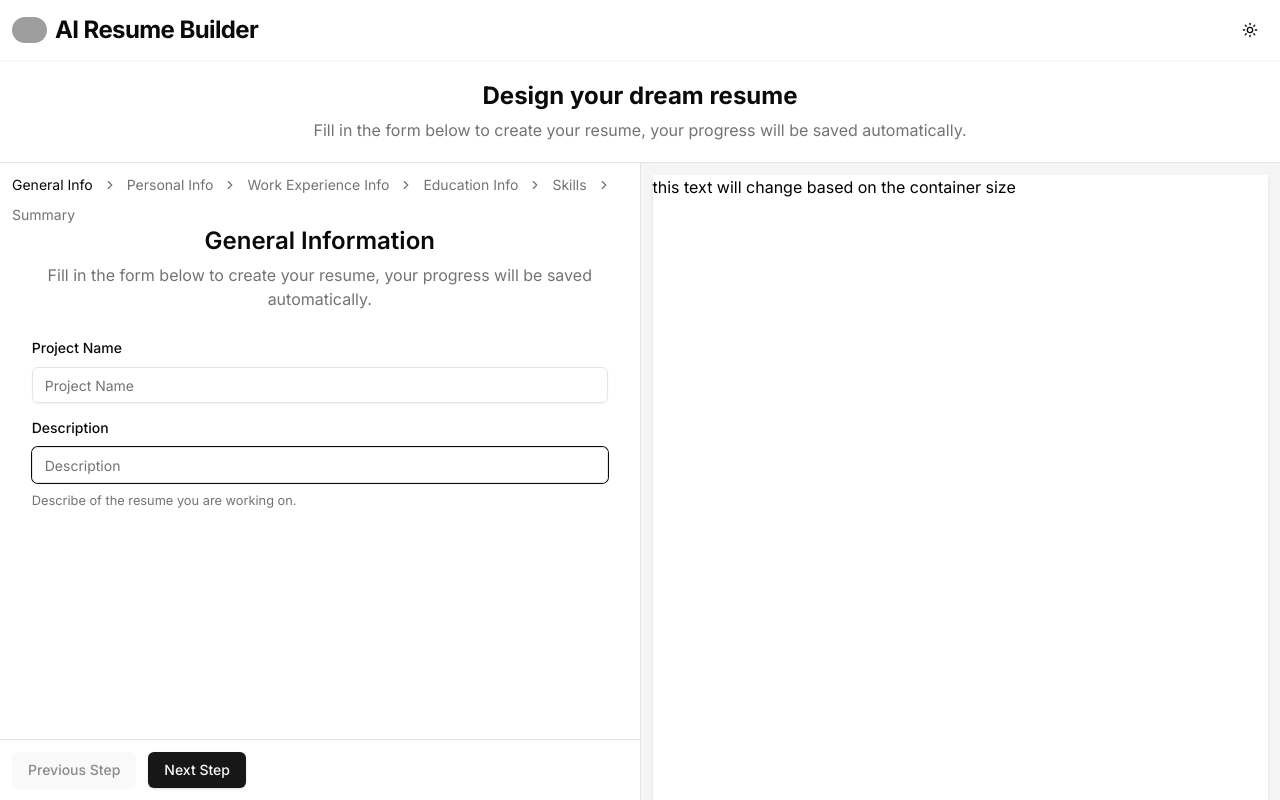
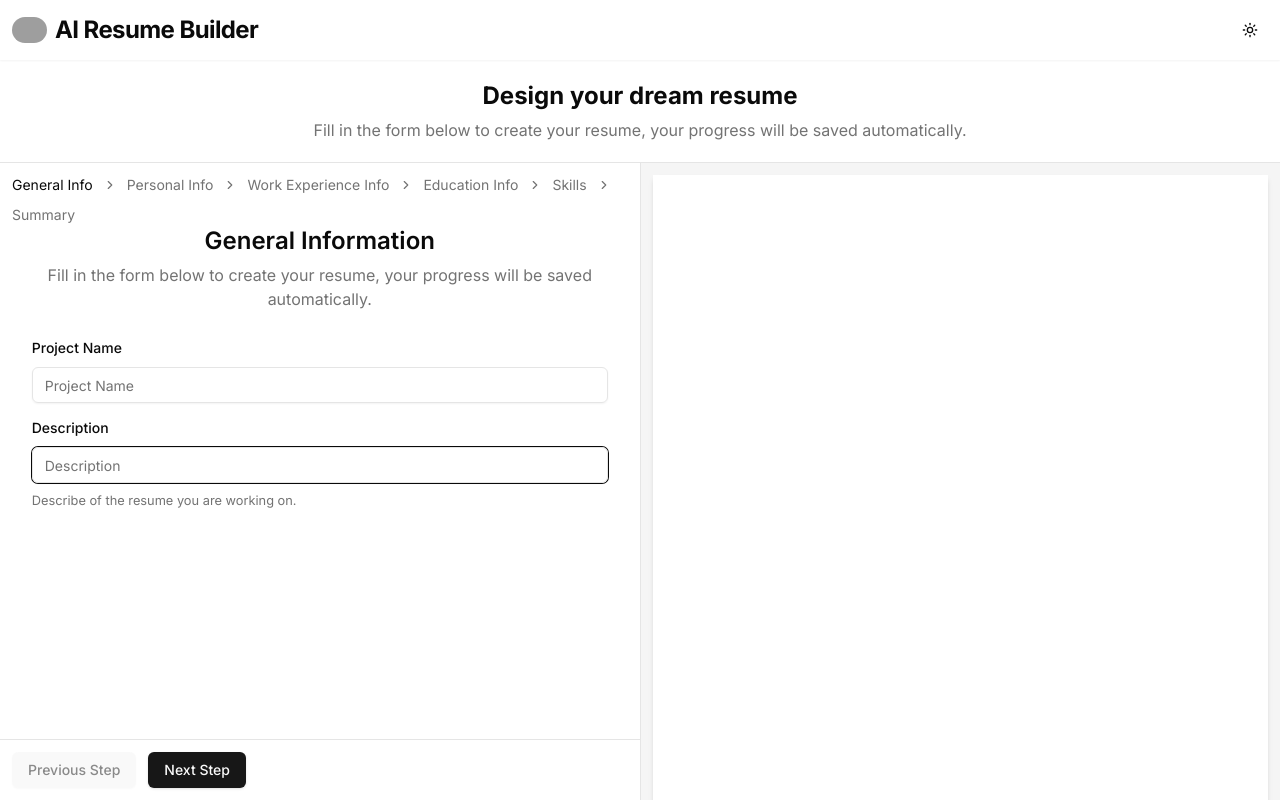
Before and after one commit to kartikgulati/AI-ResumeBuilder, a Next.js app: page /editor in a window 1280 px wide. Shown: the top 800 px of the page. Built offline with nearby package versions, Linux system fonts and the light colour scheme; grey boxes are pictures that could not be loaded.

Commit message:
created the resume preview - in process

```diff
--- a/src/components/ResumePreview.tsx
+++ b/src/components/ResumePreview.tsx
@@ -1,19 +1,79 @@
+import useDimension from "@/hooks/useDimension";
 import { cn } from "@/lib/utils";
 
 import { ResumeValues } from "@/lib/validaton";
+import React, { useEffect, useState } from "react";
 
 interface ResumePreviewProps {
-    resumeData: ResumeValues;
-    className?: string;
+  resumeData: ResumeValues;
+  className?: string;
 }
 
-export default function ResumePreview({resumeData,className}:ResumePreviewProps) {
+export default function ResumePreview({
+  resumeData,
+  className,
+}: ResumePreviewProps) {
+    const containerRef = React.useRef<HTMLDivElement>(null);
 
-    return (
-        <div className={cn("bg-white text-black h-fit w-full aspect-[210/297]", className)}>
-            <h1>this text will change based on the container size</h1>
+    const { Width: width } = useDimension(containerRef)
+  return (
+    <div
+      className={cn(
+        "bg-white text-black h-fit w-full aspect-[210/297] ",
+        className
+      )}
+      ref={containerRef}
+    >
+        <div
+        className= {cn("space-y-6 p-6",!width && "invisible")}
+        style={{
+            zoom: (1/794)*width,
 
+        }}>
+            <PersonalInfoHeader resumeData={resumeData} />
+      </div>
+    </div>
+  );
+}
+
+interface ResumePreviewSectionProps {
+  resumeData: ResumeValues;}
+
+  function PersonalInfoHeader({resumeData}: ResumePreviewSectionProps) {
+    const {photo, firstName, lastName, email, phone, city, country, jobTitle}= resumeData;
+
+    const [photoSrc, setPhotoSrc] = useState(photo instanceof File ? "" : photo);
+
+    useEffect(() => {
+        const objectUrl = photo instanceof File ? URL.createObjectURL(photo) : "";
+        if (objectUrl) setPhotoSrc(objectUrl);
+        if (photo === null) setPhotoSrc("");
+        return () => URL.revokeObjectURL(objectUrl);
+      }, [photo]);
+
+      return <div className="flex items-center">
+        {
+            photoSrc && (
+                // eslint-disable-next-line @next/next/no-img-element
+                <img
+                src={photoSrc}
+                alt="Profile"
+                width={100}
+                height={100}
+                className="aspect-square rounded-full"
+                />
+            )
+        }
+
+        <div className="space-y-2.5">
+            <div className="space-y-1">
+                <p className="text-2xl font-bold">
+                    {firstName} {lastName}
+                </p>
+                <p className="font-medium">{jobTitle}</p>
+            </div>
+            <p className="text-xs text-grey-500">
+                {city && country ? `${city}, ` : ""} {country}</p>
         </div>
-    )
-
+      </div>
 }
--- /dev/null
+++ b/src/hooks/useDimension.ts
@@ -0,0 +1,41 @@
+import { WindSong } from "next/font/google";
+import React, { use, useEffect, useState } from "react";
+import { set } from "zod";
+
+
+
+export default function useDimension(containerRef: React.RefObject<HTMLDivElement>){
+    const [dimensions, setDemensions] = useState({Width: 0, Height: 0});
+
+    useEffect(() => {
+        const currentRef = containerRef.current;
+
+        function getDimensions() {
+            return {
+                Width: currentRef?.offsetWidth || 0,
+                Height: currentRef?.offsetHeight || 0
+            }
+        }
+
+        const resizeObserver = new ResizeObserver((entries) => {
+            const entry = entries[0];
+            if (entry) {
+                setDemensions(getDimensions());
+
+            }
+        })
+        if (currentRef) {
+            resizeObserver.observe(currentRef);
+            setDemensions(getDimensions());
+        }
+        return () => {
+            if (currentRef) {
+                resizeObserver.unobserve(currentRef);
+            }
+            resizeObserver.disconnect();
+        }
+
+
+    },[containerRef]);
+    return dimensions;
+}
```
